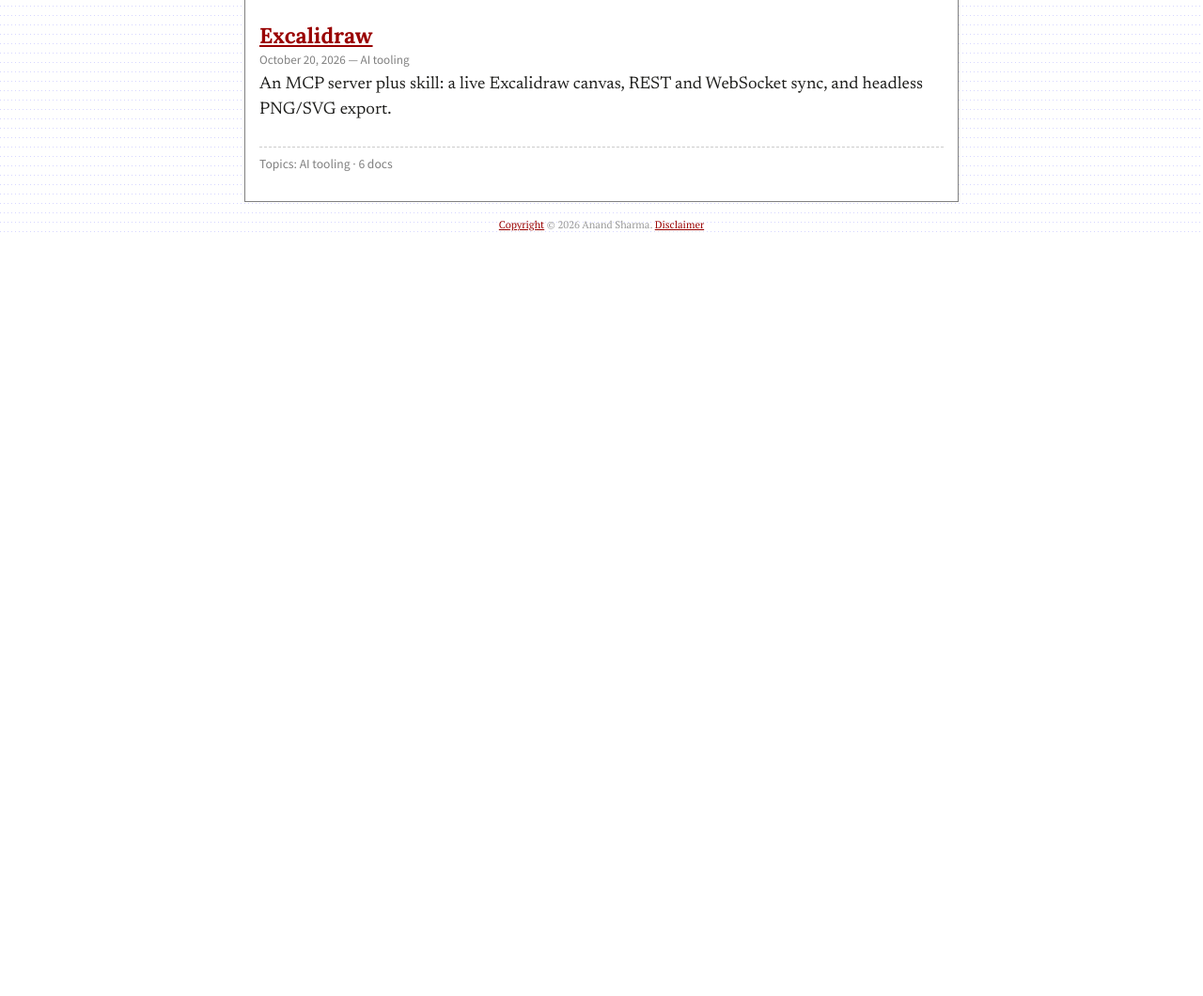
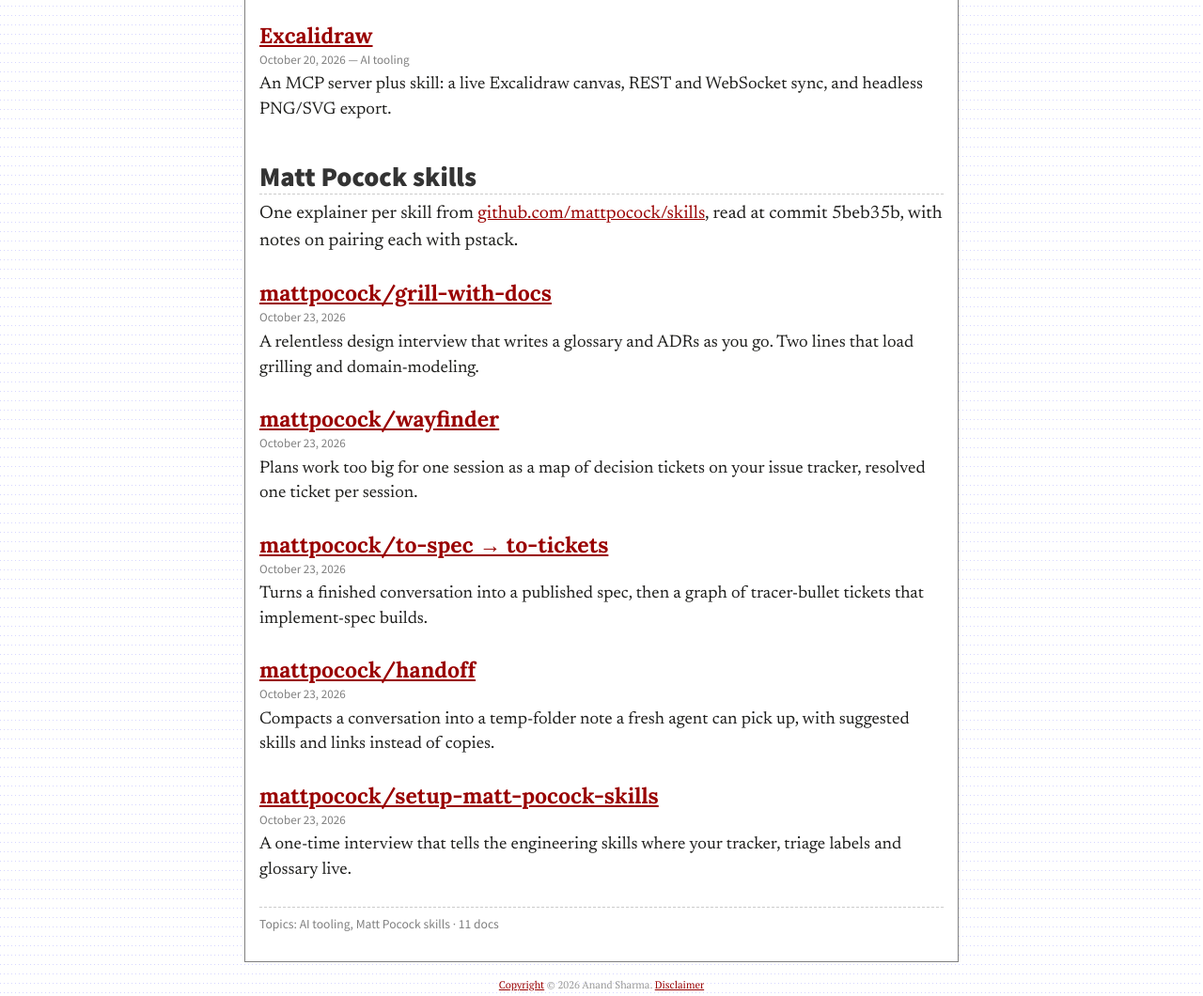
Before and after one commit to indrayam/fieldnotes, a plain HTML site: page site/index.html in a window 1280 px wide. Shown: the part 963-2023 px from the top of the page at 94% size. Before the commit the page ends 1214 px from the top, so only its background shows below. Drawn offline with Linux system fonts and the light colour scheme.

Commit message:
home: separate 'Matt Pocock skills' section

```diff
--- a/site/index.html
+++ b/site/index.html
@@ -63,7 +63,21 @@
 <li class="doc-entry"><h4 class="doc-title"><a href="/excalidraw/">Excalidraw</a></h4>
 <p class="doc-meta"><time datetime="2026-10-20">October 20, 2026</time> &mdash; AI tooling</p><p class="doc-summary">An MCP server plus skill: a live Excalidraw canvas, REST and WebSocket sync, and headless PNG/SVG export.</p></li>
 </ul>
-<p class="docs-topics">Topics: AI tooling &middot; 6 docs</p>
+<h2 id="matt-pocock-skills" style="margin-top:28px">Matt Pocock skills</h2>
+<p class="docs-intro">One explainer per skill from <a href="https://github.com/mattpocock/skills">github.com/mattpocock/skills</a>, read at commit 5beb35b, with notes on pairing each with pstack.</p>
+<ul class="doc-list">
+<li class="doc-entry"><h4 class="doc-title"><a href="/mattpocock-grill-with-docs/">mattpocock/grill-with-docs</a></h4>
+<p class="doc-meta"><time datetime="2026-10-23">October 23, 2026</time></p><p class="doc-summary">A relentless design interview that writes a glossary and ADRs as you go. Two lines that load grilling and domain-modeling.</p></li>
+<li class="doc-entry"><h4 class="doc-title"><a href="/mattpocock-wayfinder/">mattpocock/wayfinder</a></h4>
+<p class="doc-meta"><time datetime="2026-10-23">October 23, 2026</time></p><p class="doc-summary">Plans work too big for one session as a map of decision tickets on your issue tracker, resolved one ticket per session.</p></li>
+<li class="doc-entry"><h4 class="doc-title"><a href="/mattpocock-to-spec-to-tickets/">mattpocock/to-spec → to-tickets</a></h4>
+<p class="doc-meta"><time datetime="2026-10-23">October 23, 2026</time></p><p class="doc-summary">Turns a finished conversation into a published spec, then a graph of tracer-bullet tickets that implement-spec builds.</p></li>
+<li class="doc-entry"><h4 class="doc-title"><a href="/mattpocock-handoff/">mattpocock/handoff</a></h4>
+<p class="doc-meta"><time datetime="2026-10-23">October 23, 2026</time></p><p class="doc-summary">Compacts a conversation into a temp-folder note a fresh agent can pick up, with suggested skills and links instead of copies.</p></li>
+<li class="doc-entry"><h4 class="doc-title"><a href="/mattpocock-setup-matt-pocock-skills/">mattpocock/setup-matt-pocock-skills</a></h4>
+<p class="doc-meta"><time datetime="2026-10-23">October 23, 2026</time></p><p class="doc-summary">A one-time interview that tells the engineering skills where your tracker, triage labels and glossary live.</p></li>
+</ul>
+<p class="docs-topics">Topics: AI tooling, Matt Pocock skills &middot; 11 docs</p>
 </main>
 <p></p>
 <div class="copyright">
```
Also changed, not shown: 1 other file.
